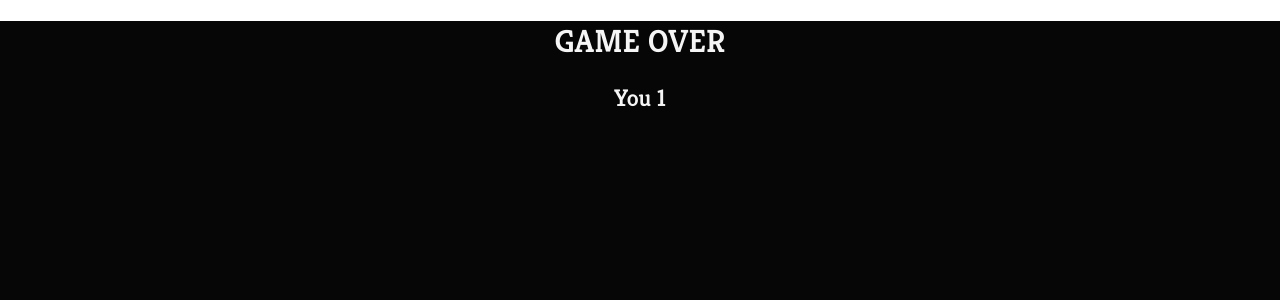
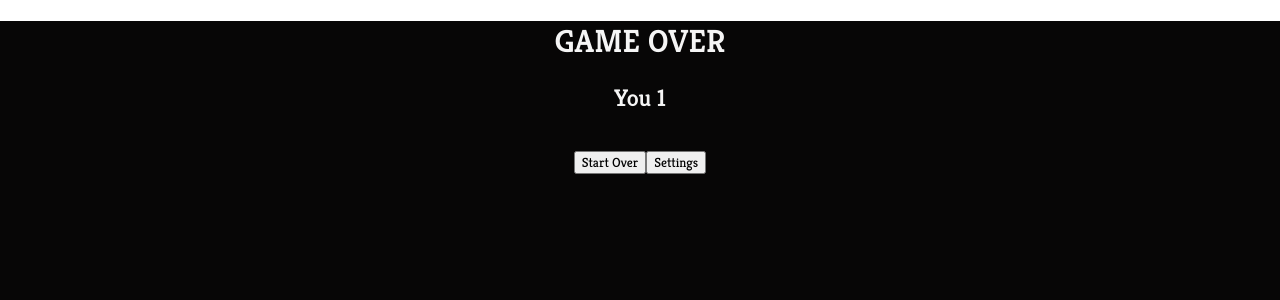
Before and after one commit to dankarger/mid-project-game, a React (Create React App) app: page /game-over/1 in a window 1280 px wide. Shown: the top 300 px of the page. Built offline with nearby package versions, Linux system fonts and the light colour scheme.

Commit message:
before spring animations

```diff
--- a/src/pages/GameOverPage/GameOverPage.jsx
+++ b/src/pages/GameOverPage/GameOverPage.jsx
@@ -1,7 +1,8 @@
 import React  from "react";
 import './GameOverPage.css'
 import {useParams} from "react-router-dom";
-
+import {Link} from "react-router-dom";
+import Button from "../../componenets/utility/Button/Button";
 
 const GameOverPage = ()=> {
     const {outcome} = useParams()
@@ -9,6 +10,13 @@ const GameOverPage = ()=> {
         <div className='game-over' >
             <h1>GAME OVER </h1>
             <h2>You {outcome}</h2>
+
+            <Link to='/' >
+                <Button name='Start Over' />
+            </Link>
+            <Link to='/' >
+                <Button name='Settings' />
+            </Link>
         </div>
     )
 }
--- a/src/pages/HomePage/HomePage.jsx
+++ b/src/pages/HomePage/HomePage.jsx
@@ -19,7 +19,7 @@ const HomePage = () => {
            <div className='home-menu-divs'>
               <Button callback={handleNewGameButton} className='home-page'   name='New Game'/>
                <Link to='/settings' > <Button className='home-page'   name='Settings'/> </Link>
-               <Link to='/game' > <Button className='home-page'   name='Quit'/> </Link>
+               <Link to='/' > <Button className='home-page'   name='Quit'/> </Link>
            </div>
             <div className={isCreatePlayer?'show':'hide'}>
                 <CreatePlayerPage callback={()=>setIsCreatePlayer(!setIsCreatePlayer)}/>
```
